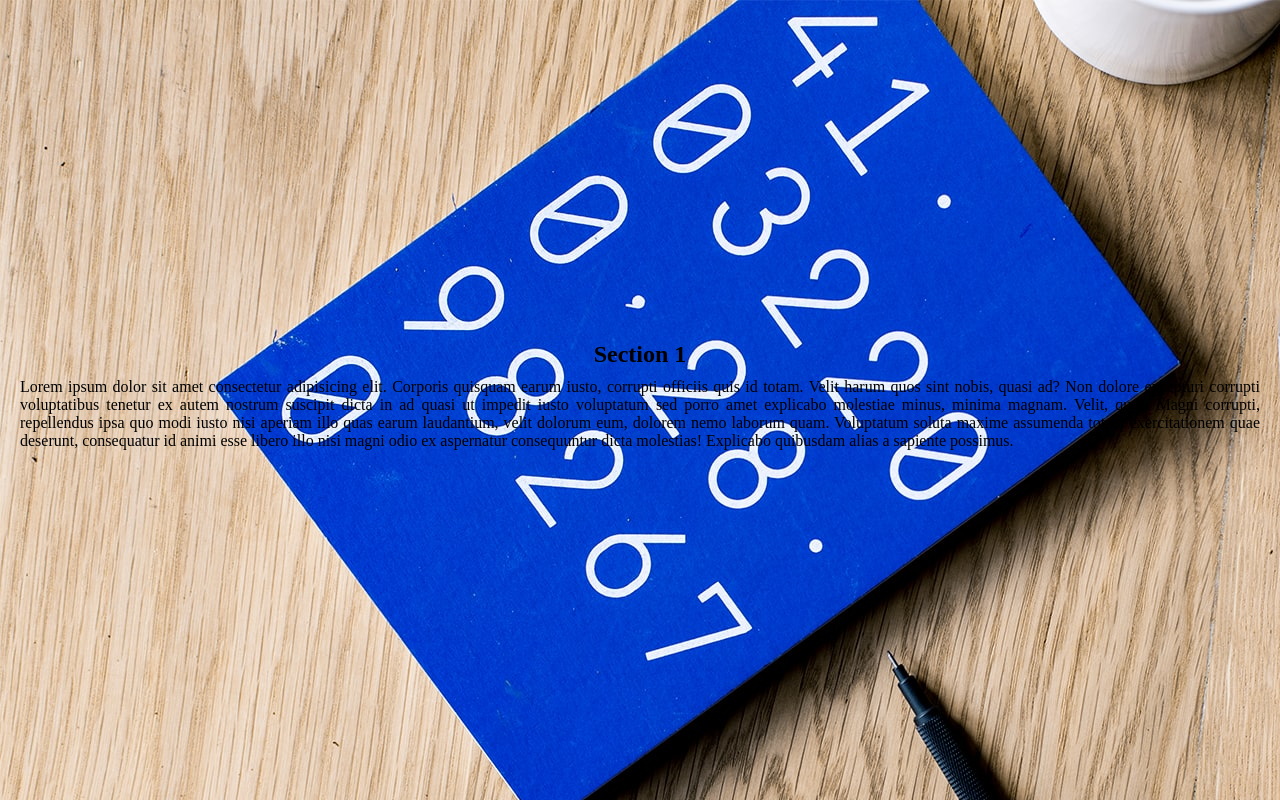
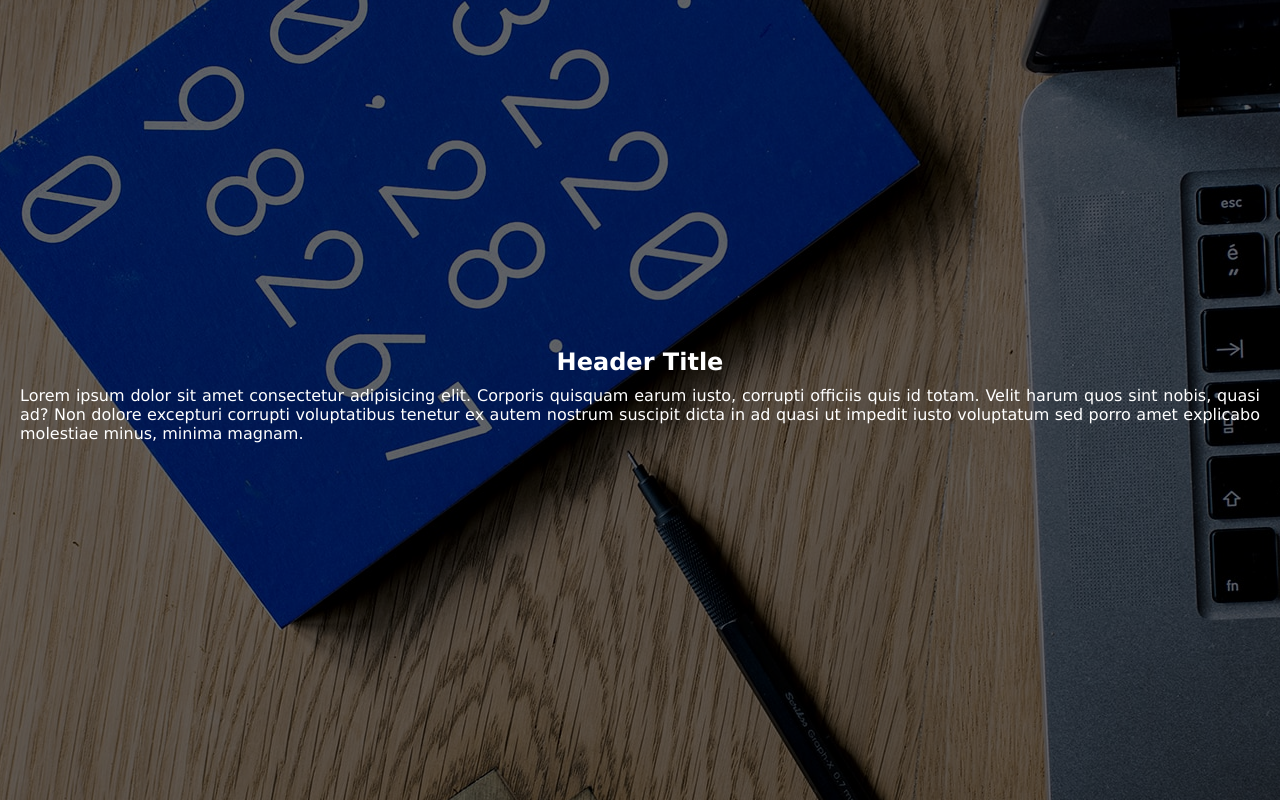
Before and after one commit to lutfiqaraman/BackgroundImage, a plain HTML site: page index.html in a window 1280 px wide. Shown: the top 802 px of the page. Drawn offline with Linux system fonts and the light colour scheme.

Commit message:
align the background image with the text

```diff
--- a/index.html
+++ b/index.html
@@ -3,22 +3,14 @@
 <head>
   <meta charset="UTF-8">
   <meta name="viewport" content="width=device-width, initial-scale=1.0">
-  <title>Document</title>
+  <title>Background Image Example</title>
   <link rel="stylesheet" href="style.css">
 </head>
 <body>
   <div id="wrapper">
     <section>
-      <h2>Section 1</h2>
-      <p>Lorem ipsum dolor sit amet consectetur adipisicing elit. Corporis quisquam earum iusto, corrupti officiis quis id totam. Velit harum quos sint nobis, quasi ad? Non dolore excepturi corrupti voluptatibus tenetur ex autem nostrum suscipit dicta in ad quasi ut impedit iusto voluptatum sed porro amet explicabo molestiae minus, minima magnam. Velit, quos. Magni corrupti, repellendus ipsa quo modi iusto nisi aperiam illo quas earum laudantium, velit dolorum eum, dolorem nemo laborum quam. Voluptatum soluta maxime assumenda totam exercitationem quae deserunt, consequatur id animi esse libero illo nisi magni odio ex aspernatur consequuntur dicta molestias! Explicabo quibusdam alias a sapiente possimus.</p>
-    </section>
-    <section>
-      <h2>Section 2</h2>
-      <p>Voluptate consequatur voluptatum quis omnis possimus dicta hic minima? Unde fugit totam deleniti, porro dignissimos iste molestiae velit harum rerum repudiandae excepturi esse quisquam, quo maiores amet enim obcaecati officia sint quaerat numquam iure quia culpa temporibus non! Mollitia sequi amet fugiat suscipit laborum ipsa odio eaque ab tempore. Earum atque corporis suscipit maiores neque quae temporibus beatae unde tempore iure, adipisci magni ab esse sit praesentium doloribus non. Nisi nesciunt porro fugiat suscipit asperiores dolorum sed officia ut ex numquam animi voluptatum ratione harum inventore quos facere quaerat itaque eveniet, perferendis natus velit maxime dolores voluptates? Aperiam, facere non.</p>
-    </section>
-    <section>
-      <h2>Section 3</h2>
-      <p>Ea numquam ipsum excepturi fugit dignissimos! Ducimus porro ea earum error. Nostrum velit aliquid expedita est vitae quod similique dignissimos illum. Delectus inventore distinctio molestiae sapiente, officiis rem blanditiis, aperiam cupiditate similique ut consequatur reprehenderit temporibus maxime recusandae enim suscipit dolor maiores provident quam repudiandae deleniti fugiat rerum. Architecto harum aliquam, laudantium accusamus, nesciunt veniam rem numquam, voluptatem hic repellendus qui! Quia et suscipit repudiandae sed qui? Blanditiis perferendis nostrum, provident est aliquam asperiores adipisci praesentium molestias sunt consectetur omnis explicabo quidem, accusamus illo molestiae dolorum? Porro maxime, suscipit eius ratione recusandae iusto odio dicta alias in rem veritatis necessitatibus?</p>
+      <h2>Header Title</h2>
+      <p>Lorem ipsum dolor sit amet consectetur adipisicing elit. Corporis quisquam earum iusto, corrupti officiis quis id totam. Velit harum quos sint nobis, quasi ad? Non dolore excepturi corrupti voluptatibus tenetur ex autem nostrum suscipit dicta in ad quasi ut impedit iusto voluptatum sed porro amet explicabo molestiae minus, minima magnam.</p>
     </section>
   </div>
 </body>
--- a/style.css
+++ b/style.css
@@ -2,6 +2,10 @@
   padding: 0;
   margin: 0;
   box-sizing: border-box;
+}
+
+body {
+  font-family: Verdana, Geneva, Tahoma, sans-serif;
 }
 
 h2, p {
@@ -16,8 +20,27 @@ section {
   height: 100vh;
   justify-content: center;
   align-items: center;
+  color: #fff;
+  position: relative;
+}
+
+section > * {
+  position: relative;
+  z-index: 2;
+}
+
+section::after {
+  content: '';
+  position: absolute;
+  left: 0;
+  top: 0;
+  width: 100%;
+  height: 100%;
+  background: rgba(0, 0, 0, 0.6);
+  z-index: 1;
 }
 
 section:nth-of-type(1) {
   background-image: url("./images/bkground.jpg");
+  background-position: center;
 }
```
